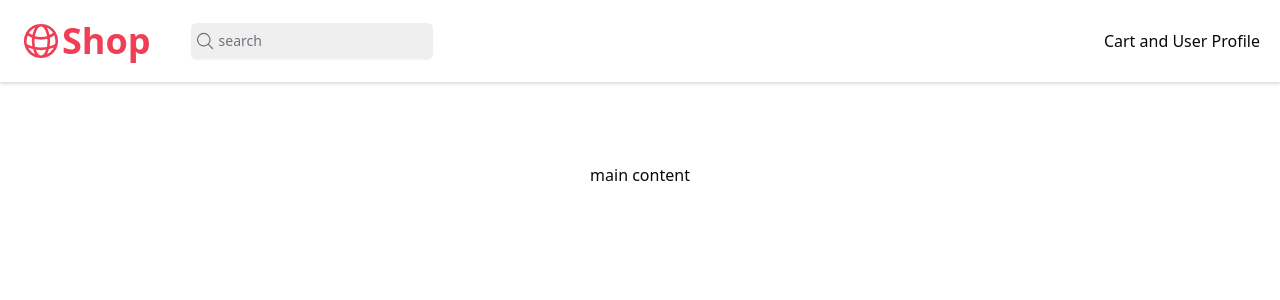
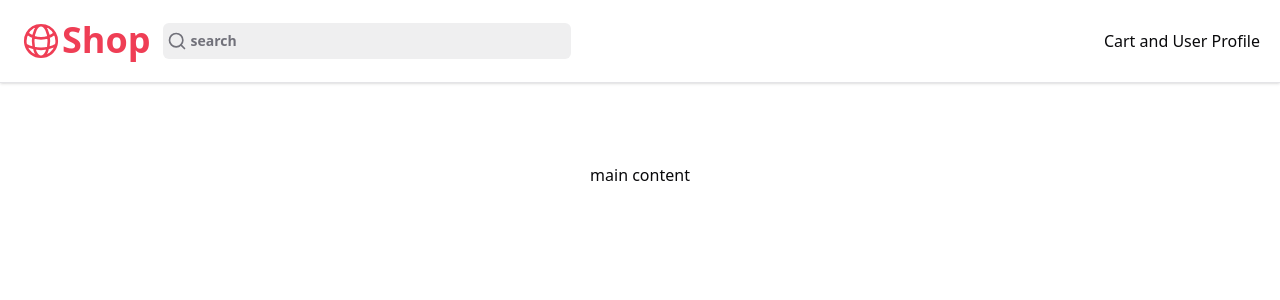
Before and after one commit to hossein-jorfi/Shop-Next.js, a Next.js app: page / in a window 1280 px wide. Shown: the top 300 px of the page. Built offline with nearby package versions, Linux system fonts and the light colour scheme.

Commit message:
search icon

```diff
--- a/src/components/sections/top-nav/nav-search.tsx
+++ b/src/components/sections/top-nav/nav-search.tsx
@@ -1,13 +1,7 @@
 import { SearchInput } from "@/components/ui/input";
 
 const NavSearch = () => {
-  return (
-    <div>
-      {/* <Input className="relative" placeholder="Search" />
-      <MagnifyingGlassIcon /> */}
-      <SearchInput placeholder="search" />
-    </div>
-  );
+  return <SearchInput placeholder="search" className="w-96 font-semibold" />;
 };
 
 export default NavSearch;
--- a/src/components/sections/top-nav/top-section.tsx
+++ b/src/components/sections/top-nav/top-section.tsx
@@ -4,8 +4,8 @@ import Search from "./nav-search";
 const TopSection = () => {
   return (
     <div className="flex justify-between items-center">
-      <div className="flex gap-10 items-center">
-        <div className="text-red flex items-center">
+      <div className="flex gap-3 items-center">
+        <div className="text-red flex">
           <GlobeAltIcon width={42} height={42} />
           <p className="font-bold text-4xl">Shop</p>
         </div>
--- a/src/components/ui/input.tsx
+++ b/src/components/ui/input.tsx
@@ -1,7 +1,7 @@
 import * as React from "react";
 
 import { cn } from "@/lib/utils";
-import { MagnifyingGlassIcon } from "@heroicons/react/24/outline";
+import { Search } from "lucide-react";
 
 const Input = React.forwardRef<HTMLInputElement, React.ComponentProps<"input">>(
   ({ className, type, ...props }, ref) => {
@@ -28,10 +28,9 @@ export interface InputProps
 const SearchInput = React.forwardRef<HTMLInputElement, InputProps>(
   ({ className, type, ...props }, ref) => {
     return (
-      <div className="relative flex items-center bg-input rounded-md overflow-hidden h-9 w-full px-3 py-1 shadow-sm">
-        <div className="absolute left-1 w-5 h-5">
-          <MagnifyingGlassIcon className="text-muted-foreground" />
-        </div>
+      <div className="relative flex items-center bg-input rounded-md overflow-hidden h-9 w-full px-3 py-1">
+          {/* <MagnifyingGlassIcon className="text-muted-foreground" /> */}
+          <Search className="absolute left-1 w-5 h-5 text-muted-foreground" />
         <input
           type={type}
           className={cn(
```
